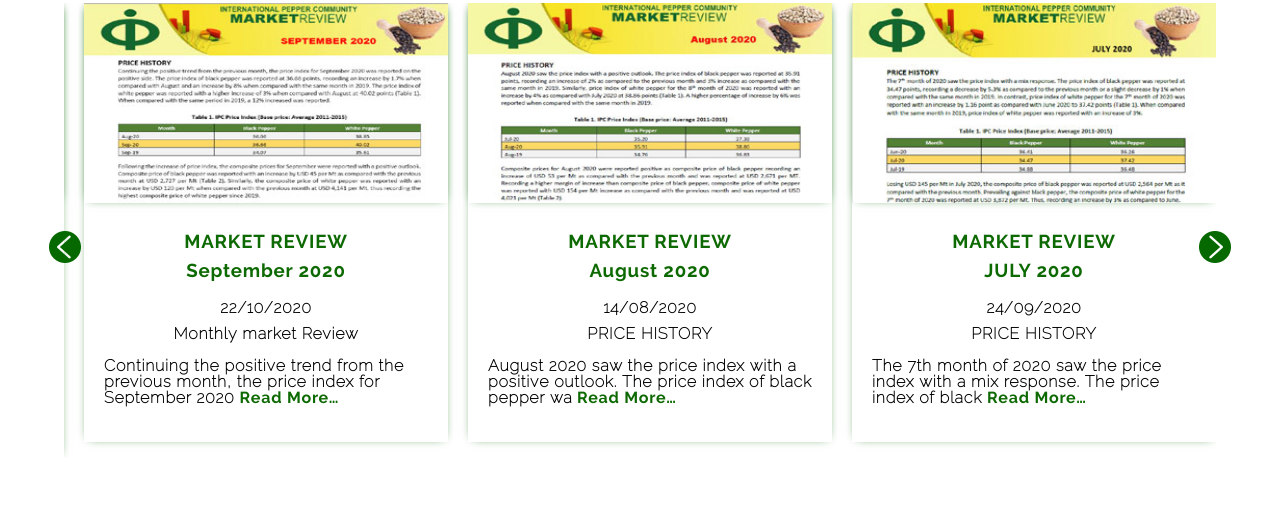
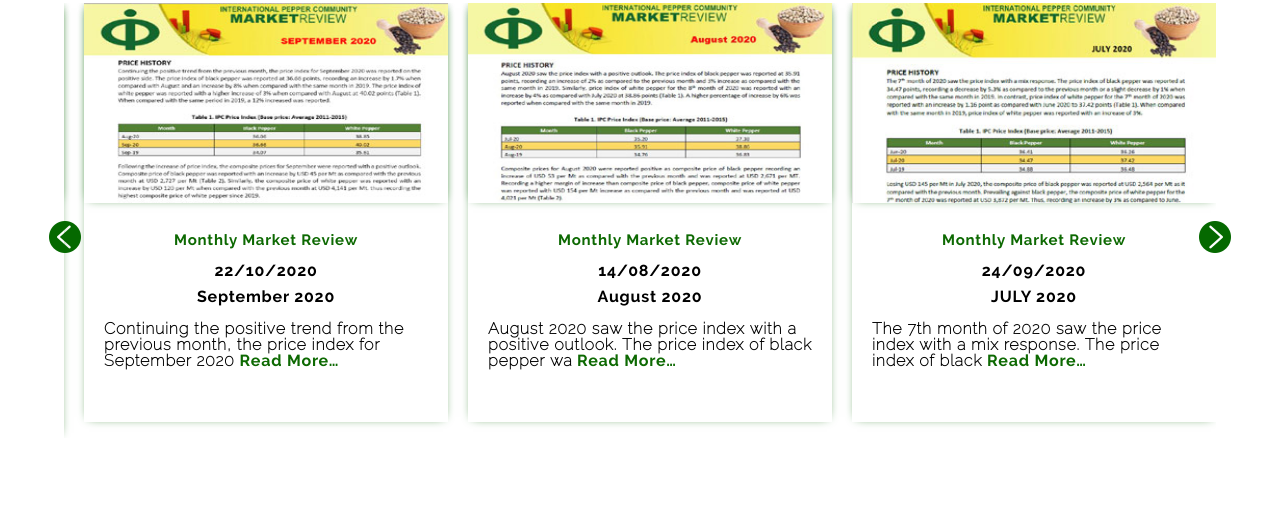
Before and after one commit to A2Z-Services/ipcnet, a plain HTML site: page index.html in a window 1280 px wide. Shown: the part 2682-3197 px from the top of the page. Drawn offline with Linux system fonts and the light colour scheme.

Commit message:
seo fixes

```diff
--- a/css/custom.css
+++ b/css/custom.css
@@ -1631,11 +1631,13 @@ footer {
 .report-wrapper .report-item .text-section {
     padding: 20px;
 }
-
+p.text-report{
+    height: 65px;
+}
 .recent-report-wrapper .report-item p,
 .recent-report-wrapper .report-item span,
-.report-wrapper .report-item p,
-.report-wrapper .report-item span {
+.report-wrapper .report-item p
+ {
     font-family: 'ralewaythin';
     color: #000;
     font-weight: 600;
@@ -1647,11 +1649,13 @@ footer {
 .report-wrapper .report-item h3 {
     color: #0d6902;
     margin-top: 10px;
-    font-family: 'ralewaybold';
-}
-.report-item span{
+    font-size: 15px;
+    font-family: 'ralewaybold';
+}
+.report-item span,.report-wrapper .report-item span{
     display: block;
     text-align: center;
+    font-family: 'ralewaybold';
 }
 .recent-report-wrapper .report-item h3 span, .report-wrapper .report-item h3 span{
     color: #0d6902;
--- a/index.html
+++ b/index.html
@@ -1455,9 +1455,9 @@
 						<a target="_blank" href="news/?p=d&amp;id=941&amp;pc=5&amp;start=1" tabindex="0"></a>
 						<img src="images/report2.jpg" alt="">
 						<div class="text-section">
-							<h3>MARKET REVIEW <span>September 2020</span></h3>
+							<h3>Monthly Market Review<span></span></h3>
 							<span class="date">22/10/2020</span>
-							<span class="category">Monthly market Review</span>
+							<span class="category">September 2020</span>
 							<p class="text-report">
 								Continuing the positive trend from the previous month, the price index for September 2020
 								was reported on the positive side. The price index of
@@ -1468,9 +1468,9 @@
 						<a target="_blank" href="news/?p=d&id=936&pc=5&start=1"></a>
 						<img src="images/monthly2.jpg" alt="">
 						<div class="text-section">
-							<h3>MARKET REVIEW <span>August 2020</span> </h3>
+							<h3>Monthly Market Review<span></span> </h3>
 							<span class="date">14/08/2020</span>
-							<span class="category">PRICE HISTORY</span>
+							<span class="category">August 2020</span>
 							<p class="text-report">
 								August 2020 saw the price index with a positive outlook. The price index of black pepper was
 								reported at 35.91 points, recording an increase of 2%
@@ -1481,9 +1481,9 @@
 						<a target="_blank" href="news/?p=d&id=929&pc=5&start=1"></a>
 						<img src="images/monthly4.jpg" alt="">
 						<div class="text-section">
-							<h3>MARKET REVIEW <span>JULY 2020</span></h3>
+							<h3>Monthly Market Review <span></span></h3>
 							<span class="date">24/09/2020</span>
-							<span class="category">PRICE HISTORY</span>
+							<span class="category">JULY 2020</span>
 							<p class="text-report">
 								The 7th month of 2020 saw the price index with a mix response. The price index of black
 								pepper was reported at 34.47 points, recording
@@ -1494,9 +1494,9 @@
 						<a target="_blank" href="news/?p=d&id=921&pc=5&start=1"></a>
 						<img src="images/monthly3.jpg" alt="">
 						<div class="text-section">
-							<h3>MARKET REVIEW <span> JUNE 2020</span></h3>
+							<h3>Monthly Market Review<span></span></h3>
 							<span class="date">30/07/2020</span>
-							<span class="category">PRICE HISTORY</span>
+							<span class="category"> JUNE 2020</span>
 							<p class="text-report">
 								Price index of pepper for the 6th month of 2020 was reported significantly positive.
 								Recording an increase by 18.6% as compared with the previous month
@@ -1507,9 +1507,9 @@
 						<a target="_blank" href="news/?p=d&id=911&pc=5&start=1"></a>
 						<img src="images/monthly6.jpg" alt="">
 						<div class="text-section">
-							<h3>MARKET REVIEW <span> MAY 2020</span></h3>
+							<h3>Monthly Market Review <span> </span></h3>
 							<span class="date">17/06/2020</span>
-							<span class="category">PRICE HISTORY</span>
+							<span class="category">MAY 2020</span>
 							<p class="text-report">
 								Price index of pepper for the month of May 2020 was reported with a positive outlook.
 								Recording a rather significant increase by 2.31 points when
@@ -1520,9 +1520,9 @@
 						<a target="_blank" href="news/?p=d&id=911&pc=5&start=1"></a>
 						<img src="images/monthly6.jpg" alt="">
 						<div class="text-section">
-							<h3>MARKET REVIEW<span>APRIL 2020</span></h3>
+							<h3>Monthly Market Review<span></span></h3>
 							<span class="date">20/05/2020</span>
-							<span class="category">PRICE HISTORY</span>
+							<span class="category">APRIL 2020</span>
 							<p class="text-report">
 								pril 2020 showed price index with mixed response. Gaining a marginal increase of 0.09 points
 								when compared with the previous month, price index of black
@@ -1533,9 +1533,9 @@
 						<a target="_blank" href="news/?p=d&amp;id=940&amp;pc=1&amp;start=1"></a>
 						<img src="images/report1.jpg" alt="">
 						<div class="text-section">
-							<h3>No. 42/20, 12<span>16 October 2020</span></h3>
+							<h3>Weekly Market Review</h3>
 							<span class="date">16/10/2020</span>
-							<span class="category">MARKET REPORT</span>
+							<span class="category">No. 42/20, 12<span>16 October 2020</span></span>
 							<p class="text-report">
 								Market this week showed a mixed response. In local market, Malabar black pepper was reported
 								stable with a marginal decrease at an average of USD 4,379
@@ -1546,9 +1546,9 @@
 						<a target="_blank" href="news/?p=d&id=939&pc=1&start=11"></a>
 						<img src="images/report1.jpg" alt="">
 						<div class="text-section">
-							<h3>No. 41/20, 5  <span>9 October 2020</span></h3>
+							<h3>Weekly Market Review</h3>
 							<span class="date">16/10/2020</span>
-							<span class="category">MARKET REPORT</span>
+							<span class="category">No. 41/20, 5  <span>9 October 2020</span></span>
 							<p class="text-report">
 								Market this week showed a mixed response. In local market, Malabar black pepper was reported
 								stable with a marginal decrease at an average of USD 4,379
@@ -1559,9 +1559,9 @@
 						<a target="_blank" href="news/?p=d&id=938&pc=1&start=1"></a>
 						<img src="images/report1.jpg" alt="">
 						<div class="text-section">
-							<h3>No. 40/20, 28 September <span>2 October 2020</span></h3>
+							<h3>Weekly Market Review</h3>
 							<span class="date">16/10/2020</span>
-							<span class="category">MARKET REPORT</span>
+							<span class="category">No. 40/20, 28 September <span>2 October 2020</span></span>
 							<p class="text-report">
 								Market this week showed a mixed response as only India recorded a decrease
 							</p>
@@ -1571,9 +1571,9 @@
 						<a target="_blank" href="news/?p=d&id=937&pc=1&start=1"></a>
 						<img src="images/report1.jpg" alt="">
 						<div class="text-section">
-							<h3>No. 39/20, 21 <span>25 September 2020</span></h3>
+							<h3>Weekly Market Review</h3>
 							<span class="date">16/10/2020</span>
-							<span class="category">MARKET REPORT</span>
+							<span class="category">No. 39/20, 21 <span>25 September 2020</span></span>
 							<p class="text-report">
 								Market this week showed a mixed response as only Indonesia white pepper recorded
 							</p>
@@ -1583,9 +1583,9 @@
 						<a target="_blank" href="news/?p=d&id=934&pc=1&start=1"></a>
 						<img src="images/report1.jpg" alt="">
 						<div class="text-section">
-							<h3>No. 38/20, 14 <span>18 September 2020</span></h3>
+							<h3>Weekly Market Review</h3>
 							<span class="date">16/10/2020</span>
-							<span class="category">MARKET REPORT</span>
+							<span class="category">No. 38/20, 14 <span>18 September 2020</span></span>
 							<p class="text-report">
 								Market this week showed relatively no movement as only Indonesia was reported with
 							</p>
@@ -1595,9 +1595,9 @@
 						<a target="_blank" href="news/?p=d&id=932&pc=1&start=1"></a>
 						<img src="images/report1.jpg" alt="">
 						<div class="text-section">
-							<h3>No. 37/20, 7 <span>11 September 2020</span></h3>
+							<h3>Weekly Market Review</h3>
 							<span class="date">16/10/2020</span>
-							<span class="category">MARKET REPORT</span>
+							<span class="category">No. 37/20, 7 <span>11 September 2020</span></span>
 							<p class="text-report">
 								Market this week showed relatively no movement as only Indonesia was reported with
 							</p>
@@ -1607,9 +1607,9 @@
 						<a target="_blank" href="news/?p=d&id=932&pc=1&start=1"></a>
 						<img src="images/report1.jpg" alt="">
 						<div class="text-section">
-							<h3>No. 36/20, 31 August <span>4 September 2020</span></h3>
+							<h3>Weekly Market Review</h3>
 							<span class="date">16/10/2020</span>
-							<span class="category">MARKET REPORT</span>
+							<span class="category">No. 36/20, 31 August <span>4 September 2020</span></span>
 							<p class="text-report">
 								Market this week showed a mixed response as only Indonesia black pepper recorded
 							</p>
```
